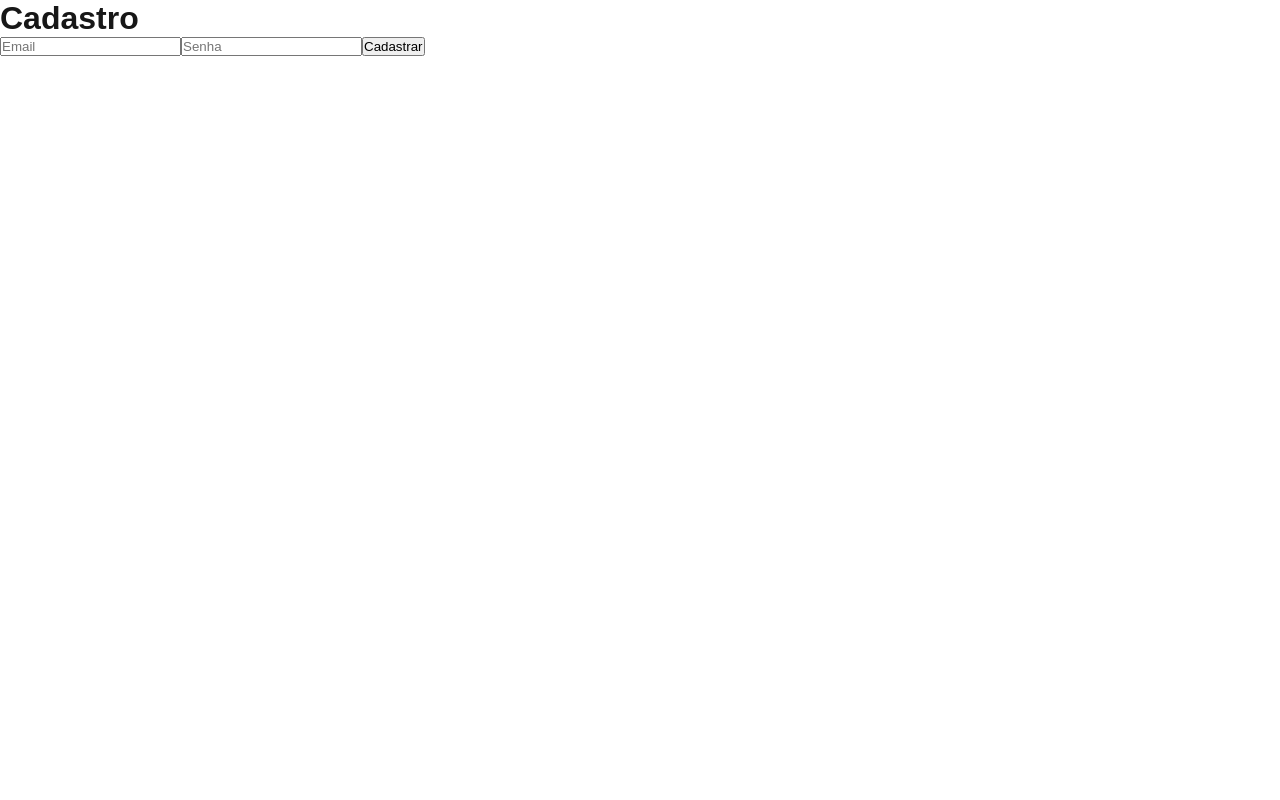
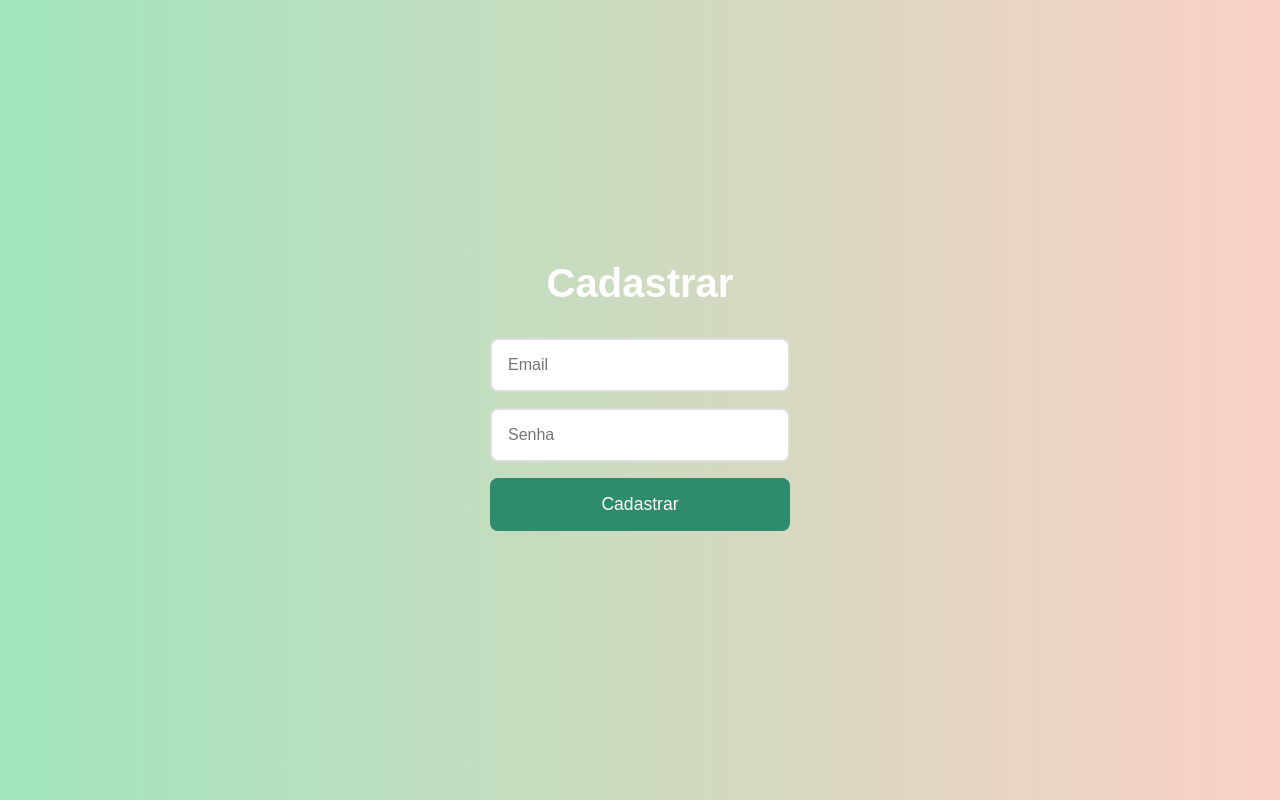
Before and after one commit to GabrielF6/franq-test, a Next.js app: page /signup in a window 1280 px wide. Built offline with nearby package versions, Linux system fonts and the light colour scheme.

Commit message:
add several accounts on localhost logic

```diff
--- a/src/app/signup/page.tsx
+++ b/src/app/signup/page.tsx
@@ -2,6 +2,62 @@
 
 import { useRouter } from 'next/navigation';
 import { useState } from 'react';
+import styled from 'styled-components';
+
+const SignupWrapper = styled.div`
+  display: flex;
+  flex-direction: column;
+  justify-content: center;
+  align-items: center;
+  height: 100vh;
+  background: linear-gradient(to right, #a0e5bb 0%, #fad0c4 100%);
+  font-family: 'Arial', sans-serif;
+`;
+
+const Title = styled.h1`
+  color: white;
+  font-size: 2.5rem;
+  margin-bottom: 1.5rem;
+`;
+
+const Input = styled.input`
+  padding: 1rem;
+  margin: 0.5rem 0;
+  width: 300px;
+  border: 2px solid #ddd;
+  border-radius: 8px;
+  font-size: 1rem;
+  outline: none;
+  transition: 0.3s;
+
+  &:focus {
+    border-color: #3da8a3;
+  }
+
+  @media (max-width: 600px) {
+    width: 250px;
+  }
+`;
+
+const Button = styled.button`
+  padding: 1rem;
+  margin: 0.5rem 0;
+  width: 300px;
+  background-color: #2e8b6c;
+  color: white;
+  border: none;
+  border-radius: 8px;
+  font-size: 1.1rem;
+  cursor: pointer;
+  transition: 0.3s;
+  &:hover {
+    background-color: #fad0c4;
+  }
+
+  @media (max-width: 600px) {
+    width: 250px;
+  }
+`;
 
 export default function Signup() {
   const [email, setEmail] = useState('');
@@ -9,32 +65,41 @@ export default function Signup() {
   const router = useRouter();
 
   const handleSignup = () => {
-    if (email && password) {
-      localStorage.setItem('user', JSON.stringify({ email }));
-      const now = Date.now();
-        localStorage.setItem('lastLogin', now.toString());
-      router.push('/dashboard');
-    } else {
+    if (!email || !password) {
       alert('Preencha todos os campos!');
+      return;
     }
+
+    const storedUsers = JSON.parse(localStorage.getItem('users') || '[]');
+
+    if (storedUsers.some((user: { email: string }) => user.email === email)) {
+      alert('Este e-mail já está cadastrado! Faça login.');
+      return;
+    }
+
+    const newUser = { email, password };
+    localStorage.setItem('users', JSON.stringify([...storedUsers, newUser]));
+
+    alert('Cadastro realizado com sucesso! Faça login.');
+    router.push('/');
   };
 
   return (
-    <div>
-      <h1>Cadastro</h1>
-      <input
+    <SignupWrapper>
+      <Title>Cadastrar</Title>
+      <Input
         type="email"
         placeholder="Email"
         value={email}
         onChange={(e) => setEmail(e.target.value)}
       />
-      <input
+      <Input
         type="password"
         placeholder="Senha"
         value={password}
         onChange={(e) => setPassword(e.target.value)}
       />
-      <button onClick={handleSignup}>Cadastrar</button>
-    </div>
+      <Button onClick={handleSignup}>Cadastrar</Button>
+    </SignupWrapper>
   );
 }
```
Also changed, not shown: src/app/page.tsx (+15 -15 lines).
